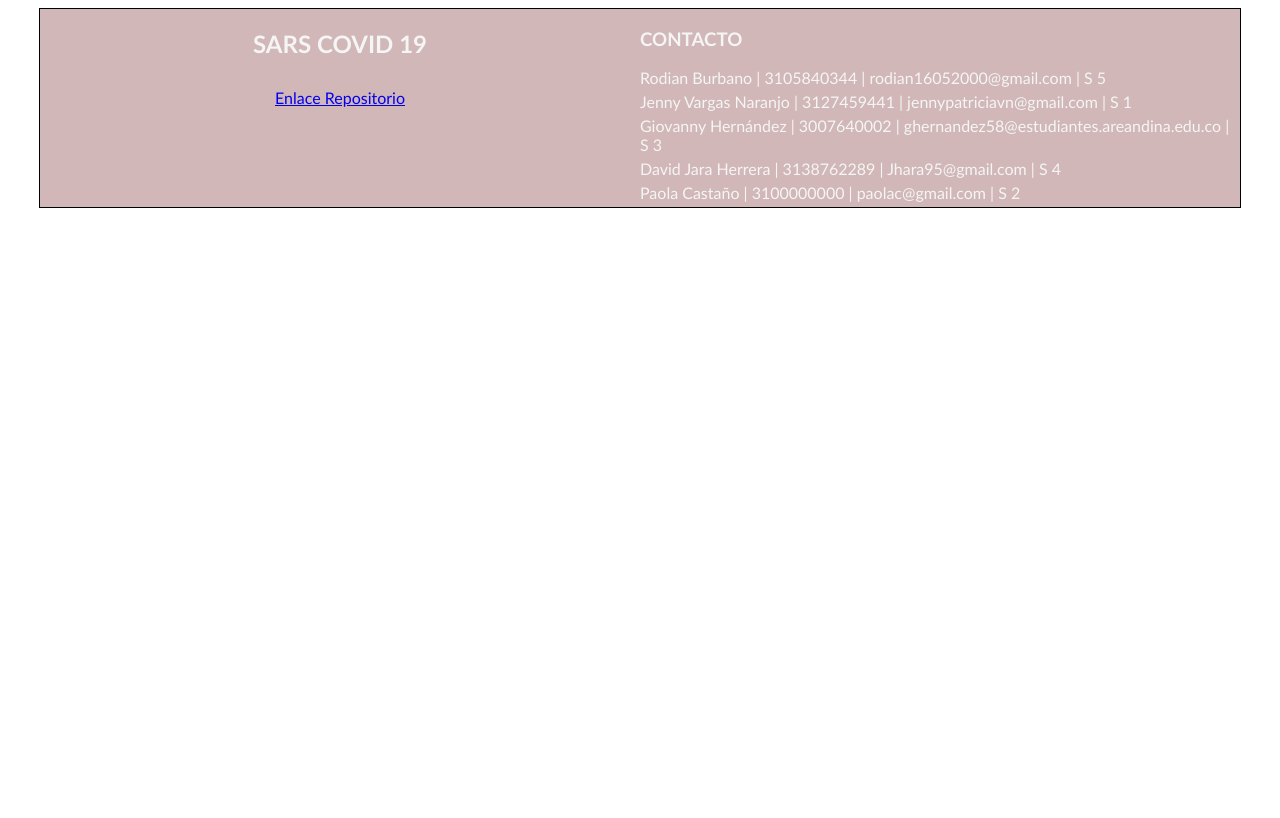
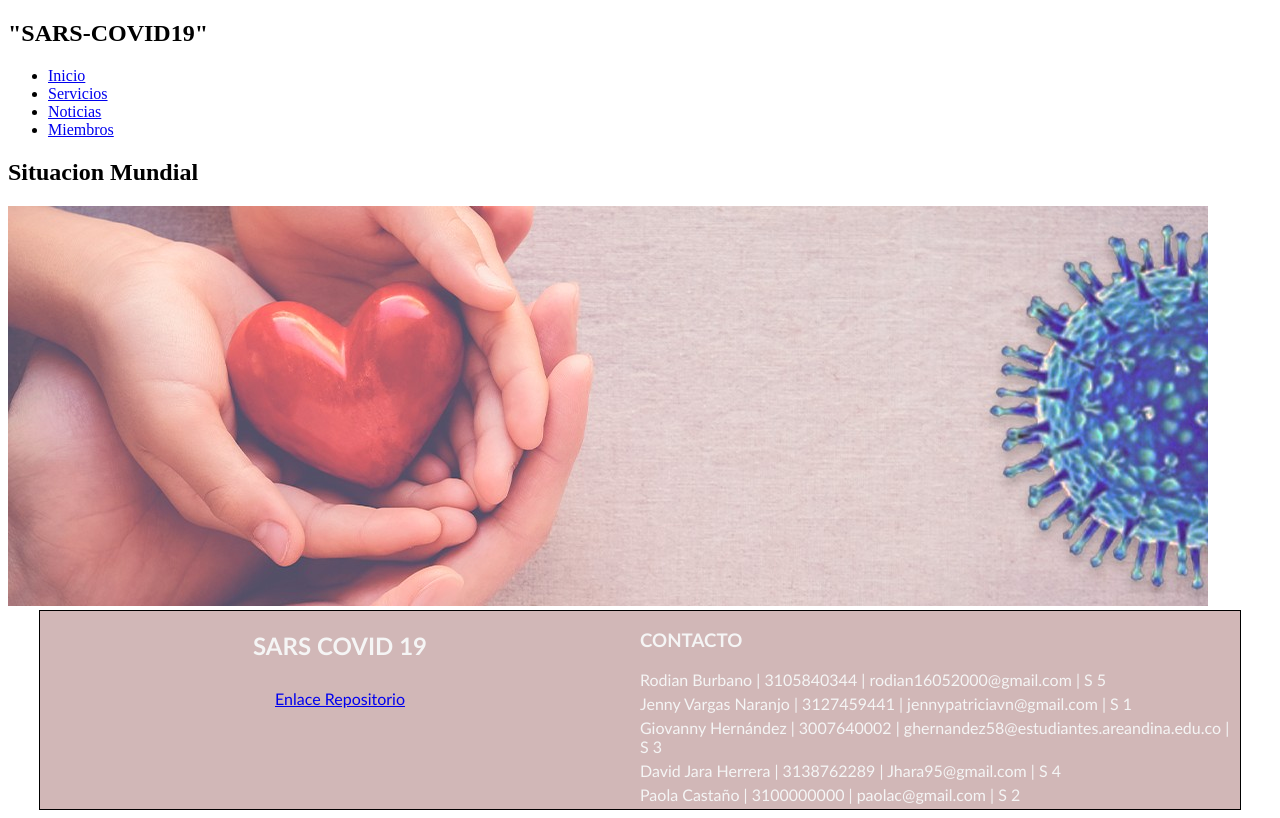
Before and after one commit to RodianB/semana-1-85, a website: page src/index.html in a window 1280 px wide. Drawn offline with Linux system fonts and the light colour scheme.

Commit message:
header reincluded

```diff
--- a/src/index.html
+++ b/src/index.html
@@ -9,7 +9,34 @@
 </head>
 
 <body>
+     <!--inicio header-->
+     <header class= "header">
+        <!--inicio menu-->
+        <section class= "top-banner">
+            <div class="main-tittle">
+                <h1>"SARS-COVID19"</h1>
+            </div>
+            <nav class = "menu_container">
+              <!--  <img class ="banner_foto" src="media/imagenBanner.jpg" /> -->
+                 <ul class = "menu_web">
+                 <li class="menu_web__item"><a href="#">Inicio</a></li>
+                 <li class= "menu_web__item"><a href="#services">Servicios</a></li>
+                 <li class= "menu_web__item"><a href="#news">Noticias</a></li>
+                 <li class= "menu_web__item"><a href="#team">Miembros</a></li>
+            </ul>
+            </nav>
+        </section>
+        <!-- Fin menu-->
 
+        <!--inicio banner-->
+        <section class="bottom-baner">
+            <h2 class="bottom-baner__tittle"> Situacion Mundial </h2>
+            <img class ="bottom-baner__image" src="media/imagenBanner.jpg" alt="covid image"/>
+
+        </section>
+        <!--banner-->
+    </header>
+<!--inicio header-->
 </body>
 
 
```
